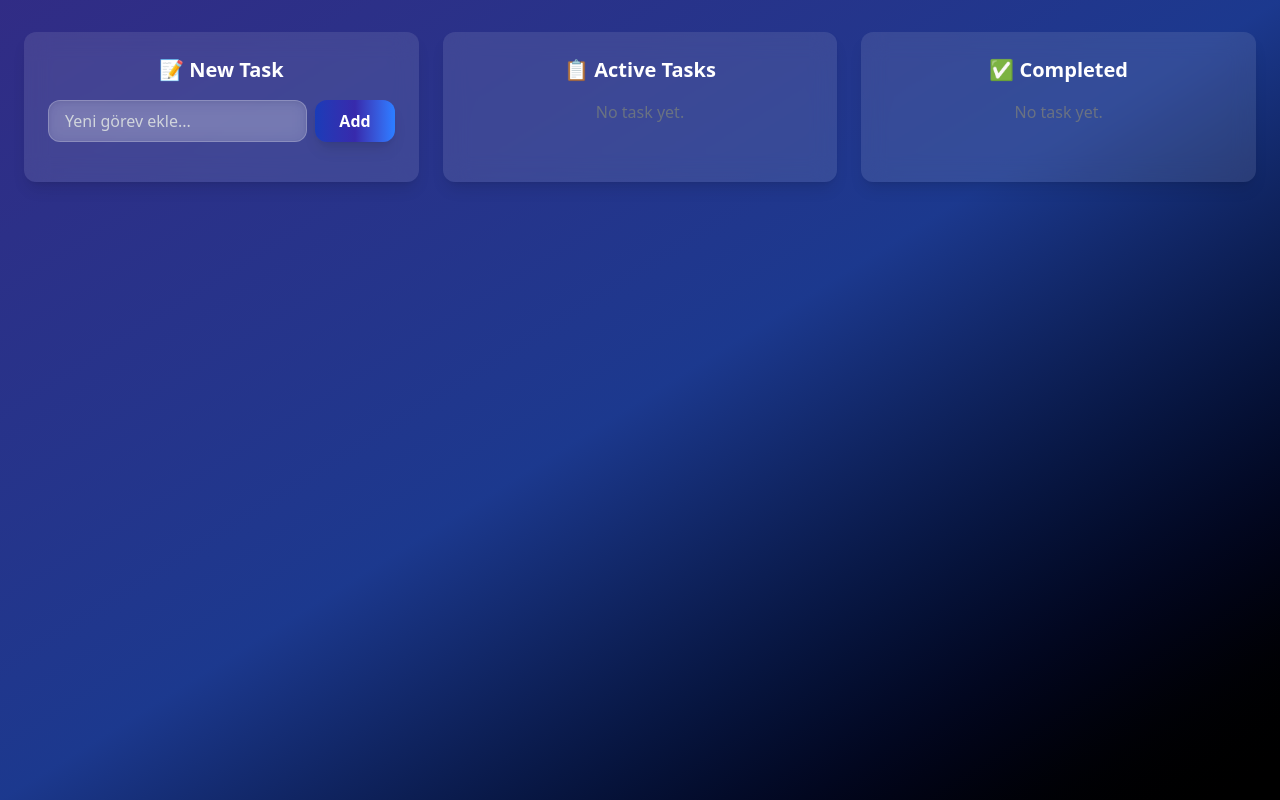
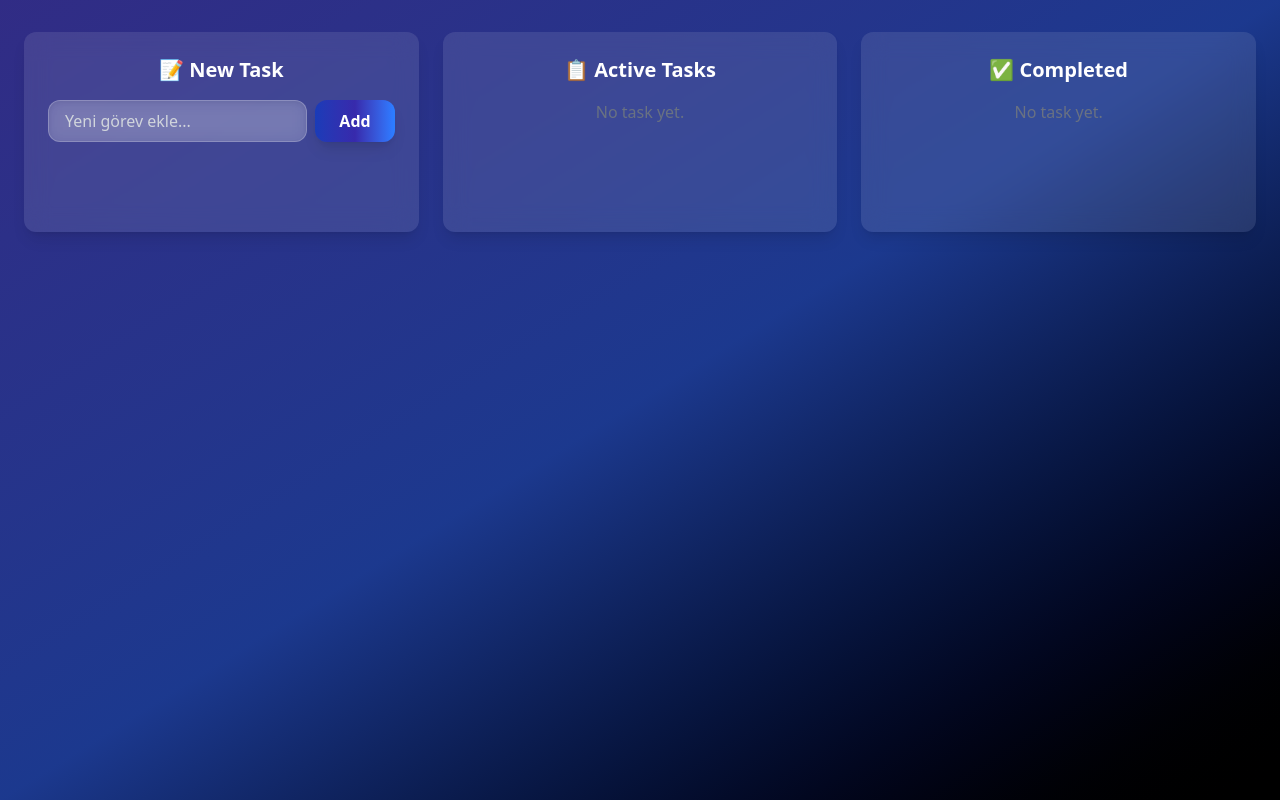
Before and after one commit to DorukhanBekdur/To-Do-App, a React (Vite) app: page / in a window 1280 px wide. Built offline with nearby package versions, Linux system fonts and the light colour scheme.

Commit message:
Improve layout with min-height for independent columns

```diff
--- a/src/App.jsx
+++ b/src/App.jsx
@@ -28,13 +28,14 @@ function App() {
 
   return (
     <div className="min-h-screen bg-gradient-to-br from-indigo-900 via-blue-900 to-black text-white px-6 py-8">
-      <div className="max-w-7xl mx-auto grid grid-cols-1 md:grid-cols-3 gap-6">
-        <div className="bg-white/10 backdrop-blur-md p-6 rounded-xl shadow-lg">
+      <div className="max-w-7xl mx-auto grid grid-cols-1 md:grid-cols-3 gap-6 items-start">
+        {/* New Task */}
+        <div className="bg-white/10 backdrop-blur-md p-6 rounded-xl shadow-lg min-h-[200px]">
           <h2 className="text-xl font-bold mb-4 text-center">📝 New Task</h2>
           <TodoForm addTodo={addTodo} />
         </div>
 
-        <div className="bg-white/10 backdrop-blur-md p-6 rounded-xl shadow-lg">
+        <div className="bg-white/10 backdrop-blur-md p-6 rounded-xl shadow-lg min-h-[200px]">
           <h2 className="text-xl font-bold mb-4 text-center">
             📋 Active Tasks
           </h2>
@@ -45,7 +46,7 @@ function App() {
           />
         </div>
 
-        <div className="bg-white/10 backdrop-blur-md p-6 rounded-xl shadow-lg">
+        <div className="bg-white/10 backdrop-blur-md p-6 rounded-xl shadow-lg min-h-[200px]">
           <h2 className="text-xl font-bold mb-4 text-center">✅ Completed</h2>
           <TodoList
             todos={todos.filter((t) => t.completed)}
```
